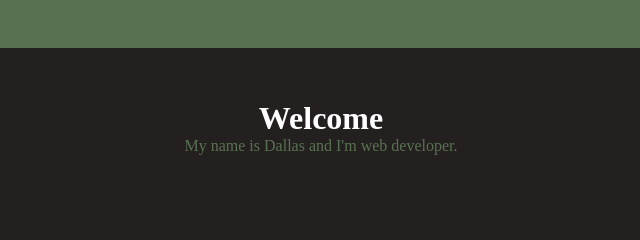
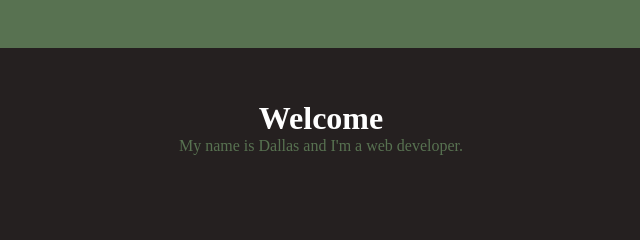
Before and after one commit to mynamesdallas/personal-portfolio, a plain HTML site: page index.html in a window 1280 px wide. Shown: the top 240 px of the page, 319-959 px from the left. Drawn offline with Linux system fonts and the light colour scheme.

Commit message:
Update index.html
Fixed a typo

```diff
--- a/index.html
+++ b/index.html
@@ -22,7 +22,7 @@
       <div class="welcome-container">
         <section id="welcome-section">
         <h1>Welcome</h1>
-        <p>My name is Dallas and I'm  web developer.</p>
+        <p>My name is Dallas and I'm a web developer.</p>
       </section>
       </div>
       <div id="project-section" class="project-container">
```
